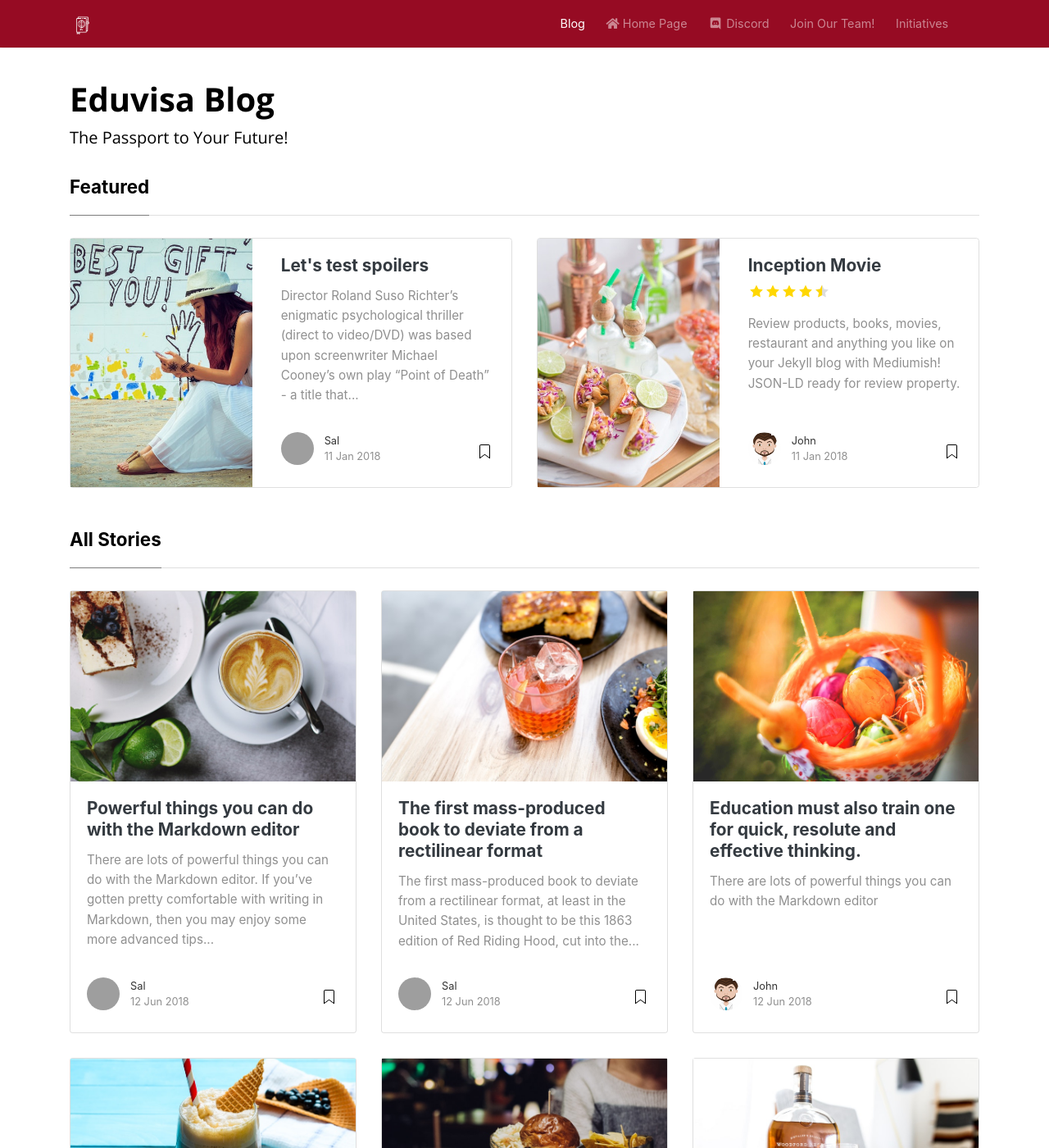
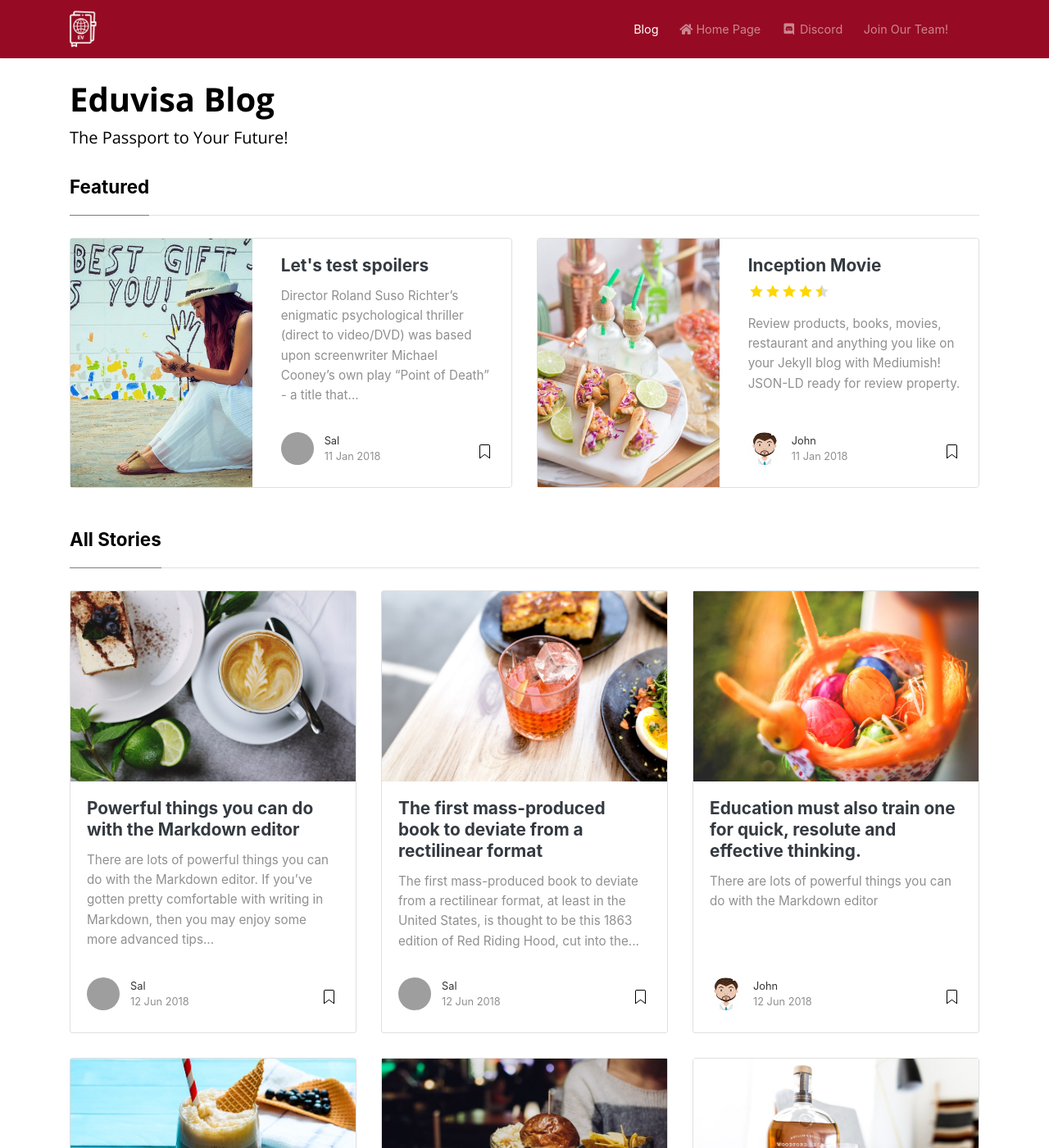
Before and after one commit to eduvisa/blog, a Jekyll site: the page built from index.html, in a window 1280 px wide and 1400 px high. Shown: the whole window at 82% size. Built offline with Jekyll 4.4.1, drawn with Linux system fonts in a browser that asks for light colours; nearby versions of some CDN libraries; the list of posts is cut into pages by our own code; grey boxes are pictures that could not be loaded.

Commit message:
Update header links and logo styling

```diff
--- a/_config.yml
+++ b/_config.yml
@@ -2,7 +2,7 @@
 name: "Eduvisa Blog"
 title: "Mediumish"
 description: "The Passport to Your Future!"
-logo: 'assets/images/logo.png'
+logo: 'assets/images/logo_trim.png'
 favicon: 'assets/images/logo.png'
 baseurl: '/blog'
 google_analytics: 'UA-46278016-1'
--- a/_layouts/default.html
+++ b/_layouts/default.html
@@ -95,12 +95,12 @@
           </li>
 
           <li class="nav-item">
-            <a class="nav-link" target="_blank" href="https://myeduvisa.org/#get-involved">Join Our Team!</a>
+            <a class="nav-link" target="_blank" href="https://myeduvisa.org/get-involved/">Join Our Team!</a>
           </li>
 
-          <li class="nav-item">
+          <!-- <li class="nav-item">
             <a class="nav-link" target="_blank" href="">Initiatives</a>
-          </li>
+          </li> -->
 
           {% include search-lunr.html %}
 
--- a/assets/css/main.scss
+++ b/assets/css/main.scss
@@ -8,7 +8,6 @@
 	display:inline;
 }
 
-// Update styling to be more like front page
 body {
 	background-color: #fff;
 	color: #000;
--- a/assets/css/screen.css
+++ b/assets/css/screen.css
@@ -307,7 +307,7 @@ span.post-read-more a:hover {
 }
 
 .mediumnavigation .navbar-brand img {
-  max-height: 30px;
+  max-height: 45px;
   margin-right: 5px;
 }
 
```
Also changed, not shown: .github/FUNDING.yml (added), assets/images/logo_trim.png (added).
